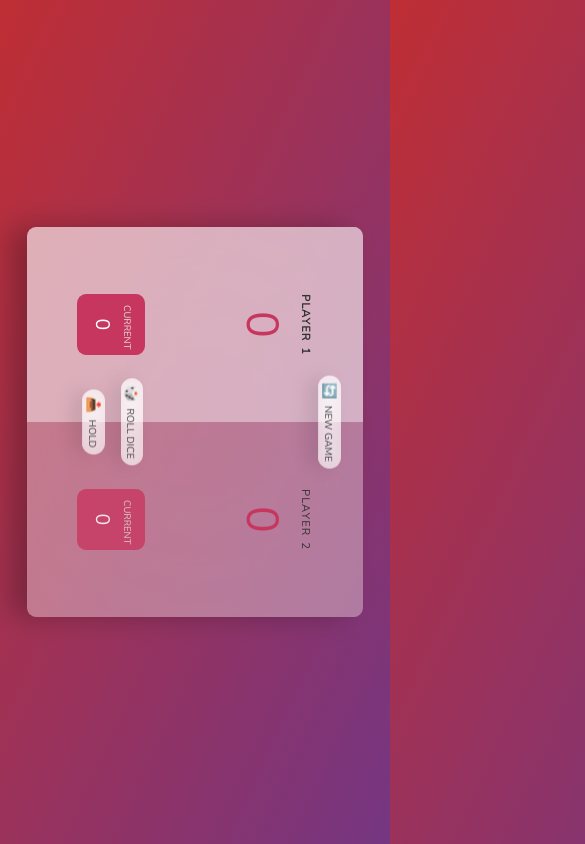
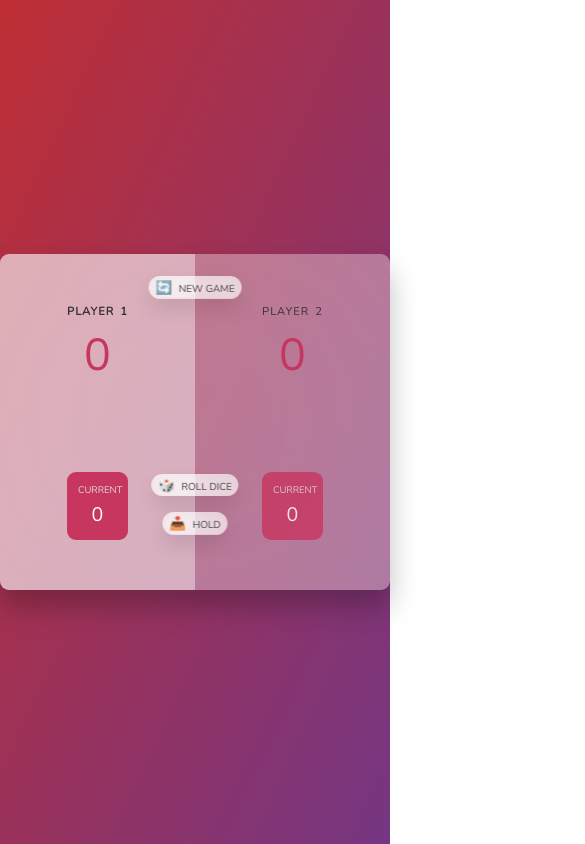
Before and after one commit to murtazshaikh/24_Dice_Game, a plain HTML site: page index.html in a window 390 px wide. Shown: the top 844 px of the page, 585 px wide, since content can reach past the window. Drawn offline with nearby package versions, Linux system fonts and the light colour scheme.

Commit message:
Update style.css

```diff
--- a/style.css
+++ b/style.css
@@ -227,10 +227,6 @@ main{
     font-size: 35%;
   }
 
-  body{
-    transform: rotate(90deg);
-  }
-
   .name{
     font-size: 2rem;
   }
```
